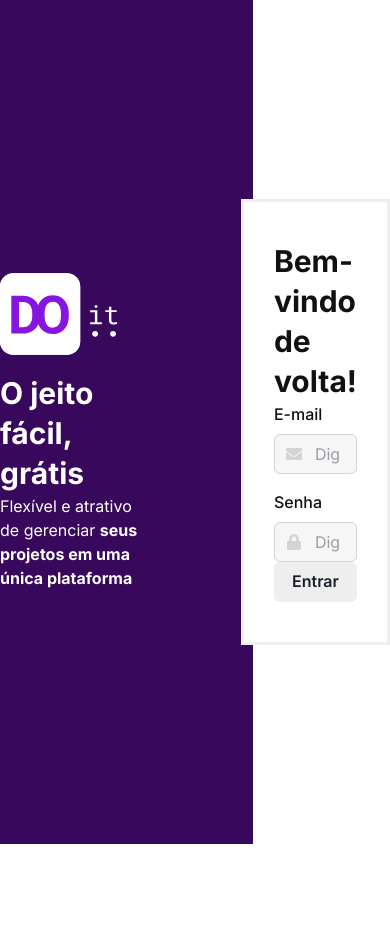
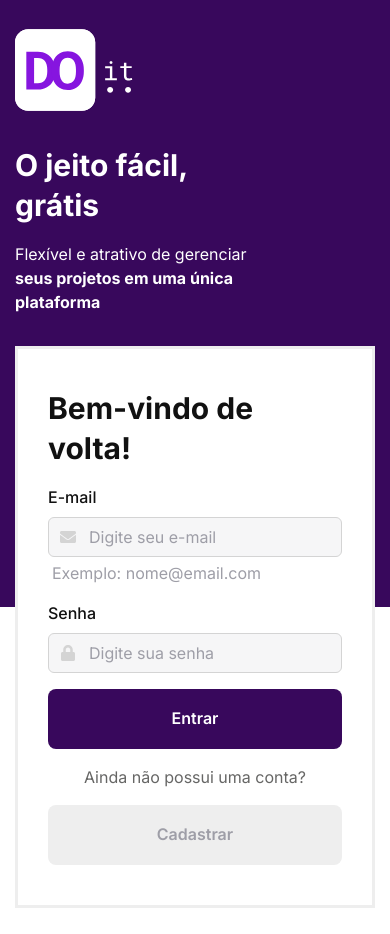
Before and after one commit to GPMLAD/new-doit-ts, a React (Create React App) app: page / in a window 390 px wide. Before the commit the page ends 844 px from the top, so only its background shows below. Built offline with nearby package versions, Linux system fonts and the light colour scheme.

Commit message:
feat: create responsivity

```diff
--- a/src/pages/Login/index.tsx
+++ b/src/pages/Login/index.tsx
@@ -1,10 +1,11 @@
-import { Button, Flex, Grid, Heading, Image, Text, VStack } from "@chakra-ui/react";
+import { Box, Button, Flex, Grid, Heading, Image, Text, VStack } from "@chakra-ui/react";
 import { SubmitHandler, useForm } from "react-hook-form";
 import { FaEnvelope, FaLock } from "react-icons/fa";
 import LogoPrimary from '../../assets/logo-primary.svg'
 import { Input } from "../../components/Form/input";
 import * as yup from "yup"
 import { yupResolver} from "@hookform/resolvers/yup"
+import { useState } from "react";
 
 const loginSchema = yup.object().shape({
   email: yup.string().required("E-mail obrigatório").email("E-mail inválido"),
@@ -26,47 +27,97 @@ export function Login(){
 
   const submitLogin:SubmitHandler<iLoginData> = (data) => {
     console.log(data)
-}
+  }
+
+  const [loading, setLoading] = useState(false)
 
   return(
     <Flex
-      height="100vh"
+      height={["auto" , "auto", "100vh", "100vh"]}
       color="white"
+      padding={['10px 15px','10px 15px','0px','0px']}
       alignItems="center"
-      bgGradient="linear(to-r, purple.800 65%, white 35%)">
+      justifyContent="center"
+      bgGradient={["linear(to-b, purple.800 65%, white 35%)",
+      "linear(to-b, purple.800 65%, white 35%)",
+      "linear(to-r, purple.800 65%, white 35%)",
+      "linear(to-r, purple.800 65%, white 35%)"]}>
         <Flex
-        w="100%"
+        w={["100%","100%","90%","90%"]}
         justifyContent="center"
-        flexDirection="row"
+        flexDirection={["column","column","row","row"]}
         alignItems="center"
         >
           <Grid
-          w="100%"
+          w={["100%","100%","50%","50%"]}
           paddingRight="100px"
           >
-            <Image src={LogoPrimary} alt="doit" boxSize="120px"/>
-            <Heading as="h1">O jeito fácil, grátis</Heading>
-            <Text>
+            <Image src={LogoPrimary} alt="doit" boxSize={["120px","120px","150px","150px"]}/>
+            <Heading mt="4" as="h1">O jeito fácil, grátis</Heading>
+            <Text maxW="350px" mt="4" mb={["4","4","0","0"]}>
               Flexível e atrativo de gerenciar <b>seus projetos em uma única plataforma</b>
             </Text>
           </Grid>
 
           <Grid
+            mt={["4","4","0","0"]}
+            mb={["4","4","0","0"]}
             as="form"
             onSubmit={handleSubmit(submitLogin)}
-            w="50%"
+            w={["100%","100%","40%","40%"]}
             p="40px 30px"
             border="3px solid"
             borderColor="gray.100"
             bg="white"
             color="gray.900">
-            <Heading>Bem-vindo de volta!</Heading>
+            <Heading mb="4">Bem-vindo de volta!</Heading>
             <VStack spacing='4'>
-              <Input {...register("email")} icon={FaEnvelope} type='email' name="email" label="E-mail" placeholder="Digite seu e-mail" error={errors.email}/>
 
-              <Input {...register("password")} icon={FaLock} name="password" type="password" label="Senha" placeholder="Digite sua senha" error={errors.password}/>
+              <Box w="100%">
+                <Input
+                {...register("email")}
+                icon={FaEnvelope}
+                type='email'
+                name="email"
+                label="E-mail"
+                placeholder="Digite seu e-mail"
+                error={errors.email}/>
+                {!errors.email && <Text color="gray.300" ml="1" mt="1">Exemplo: nome@email.com</Text>}
+              </Box>
+
+              <Input
+              {...register("password")}
+              icon={FaLock}
+              name="password"
+              type="password"
+              label="Senha"
+              placeholder="Digite sua senha"
+              error={errors.password}/>
+
             </VStack>
-            <Button type="submit">Entrar</Button>
+
+            <VStack mt="4" spacing='4'>
+              <Button
+              isLoading={loading}
+              type="submit"
+              bg="purple.800"
+              w="100%"
+              h="60px"
+              borderRadius="8px"
+              _hover={{background: "purple.900"}}
+              color="white">Entrar</Button>
+
+              <Text color="gray.400">Ainda não possui uma conta?</Text>
+
+              <Button
+              w="100%"
+              h="60px"
+              bg="gray.100"
+              color="gray.300"
+              borderRadius="8px"
+              _hover={{background: "gray.200"}}
+              >Cadastrar</Button>
+            </VStack>
           </Grid>
         </Flex>
     </Flex>
```
